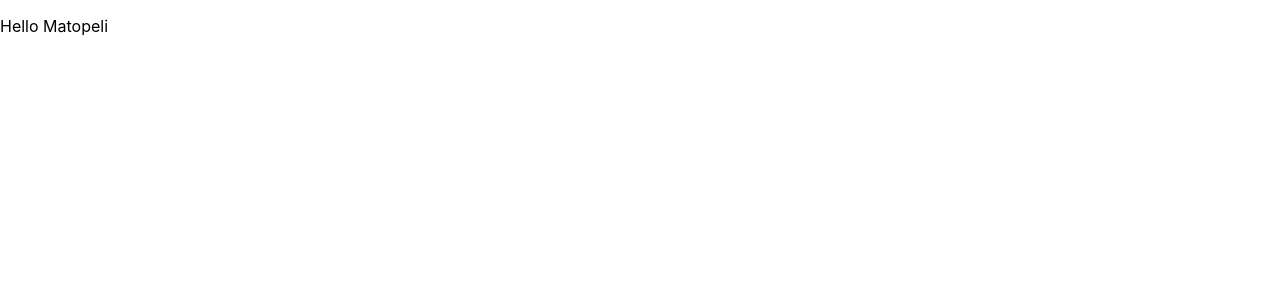
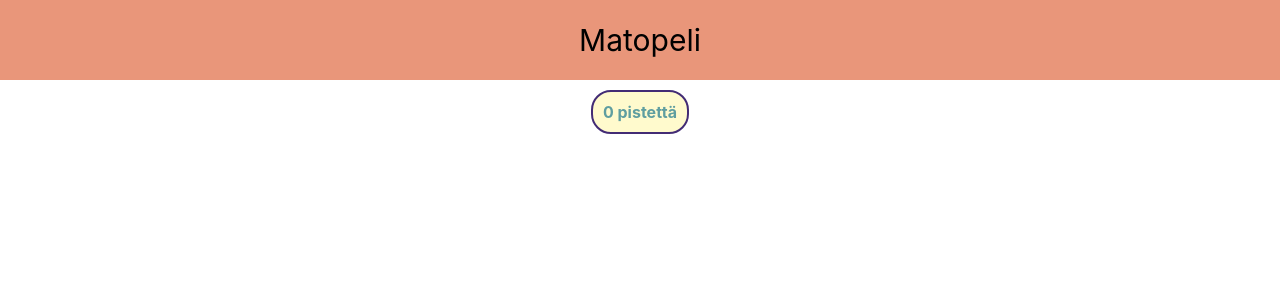
Before and after one commit to kodarit-vm/React-matopeli, a React (Create React App) app: page / in a window 1280 px wide. Shown: the top 300 px of the page. Built offline with nearby package versions, Linux system fonts and the light colour scheme.

Commit message:
points, header ja snakeboard aloitettu

```diff
--- /dev/null
+++ b/src/App.css
@@ -0,0 +1,17 @@
+.header {
+  background-color: darksalmon;
+  display: flex;
+  flex-direction: row;
+  align-items: center;
+  justify-content: center;
+  font-size: 30px;
+  min-height: 10vh;
+  min-width: 100%;
+}
+
+.app {
+  text-align: center;
+  display: flex;
+  flex-direction: column;
+  align-items: center;
+}
--- a/src/App.js
+++ b/src/App.js
@@ -1,9 +1,15 @@
-import React from 'react'
+import React, { useState } from 'react'
+import "./App.css";
+import Point from './Point';
+import SnakeBoard from './SnakeBoard';
 
 const App = () => {
+  const [ points, setPoints ] = useState(0)
   return (
-    <div>
-      <p> Hello Matopeli </p>
+    <div className="app">
+      <header className="header"> Matopeli </header>
+      <Point pisteet={points} />
+      <SnakeBoard points={points} setPoints={setPoints} />
     </div>
   )
 }
--- /dev/null
+++ b/src/Point.css
@@ -0,0 +1,9 @@
+.point {
+  background-color: lemonchiffon;
+  font-weight: bold;
+  color: cadetblue;
+  border: 2px solid #432C75;
+  border-radius: 20px;
+  margin-top: 10px;
+  padding: 10px;
+}
--- /dev/null
+++ b/src/Point.js
@@ -0,0 +1,8 @@
+import React from 'react';
+import "./Point.css";
+
+const Point = ({ pisteet }) => {
+  return <div className="point"> {pisteet} pistettä </div>
+}
+
+export default Point
--- /dev/null
+++ b/src/SnakeBoard.js
@@ -0,0 +1,24 @@
+import React, { useState } from 'react';
+import "./SnakeBoard.css";
+
+const SnakeBoard = ({ points, setPoints }) => {
+  const [ width, setWidth ] = useState(40);
+  const [ height, setHeight ] = useState(40);
+
+  const getInitialRows = () => {
+    let initialRows = []
+    for (let y = 0; y < height; y++) {
+      initialRows[y] = []
+      for (let x = 0; x < width; x++) {
+        initialRows[y][x] = "blank"
+      }
+    }
+    return initialRows;
+  }
+
+  return (
+    <div></div>
+  )
+};
+
+export default SnakeBoard;
```
Also changed, not shown: src/SnakeBoard.css (added).
